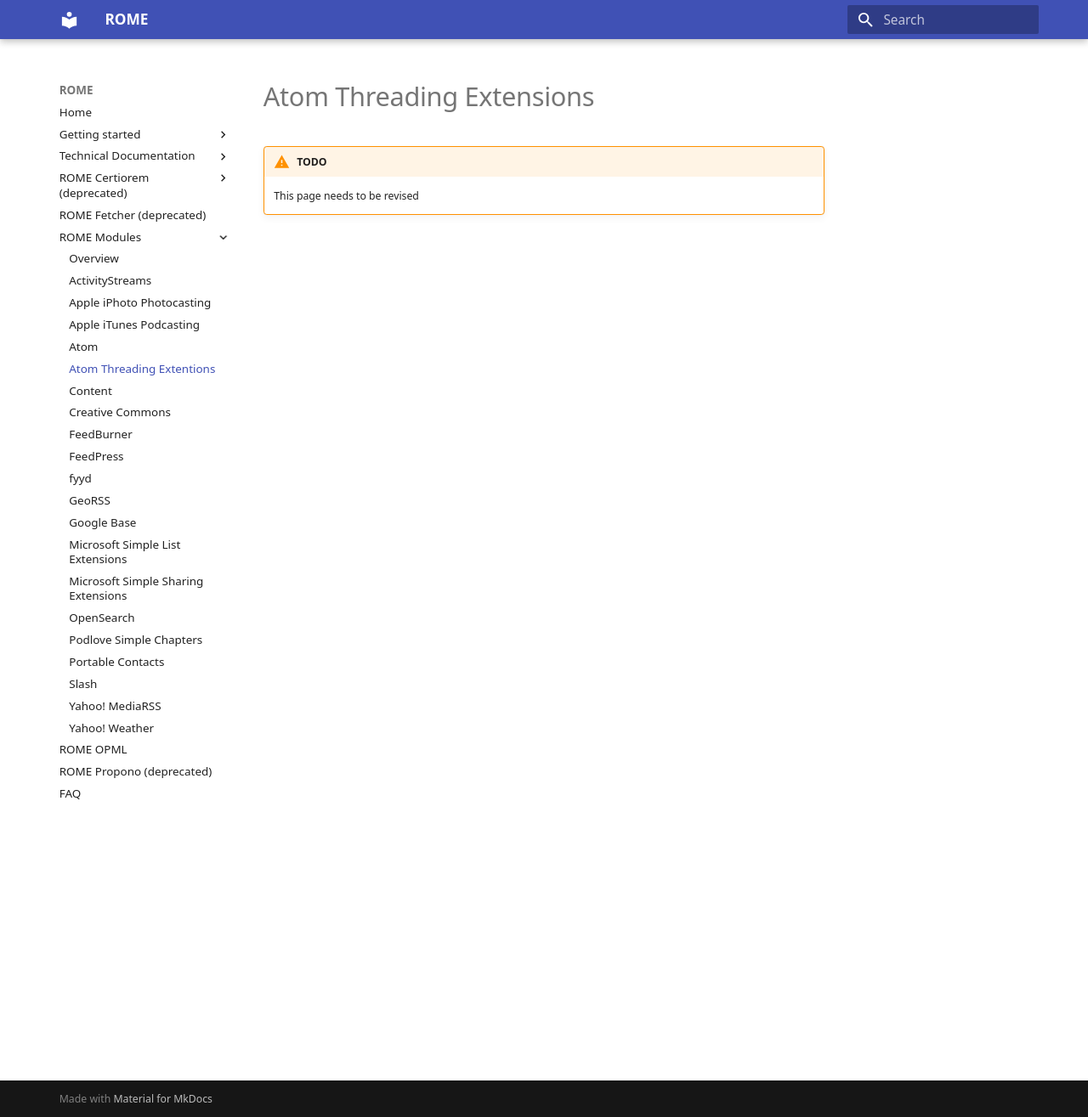
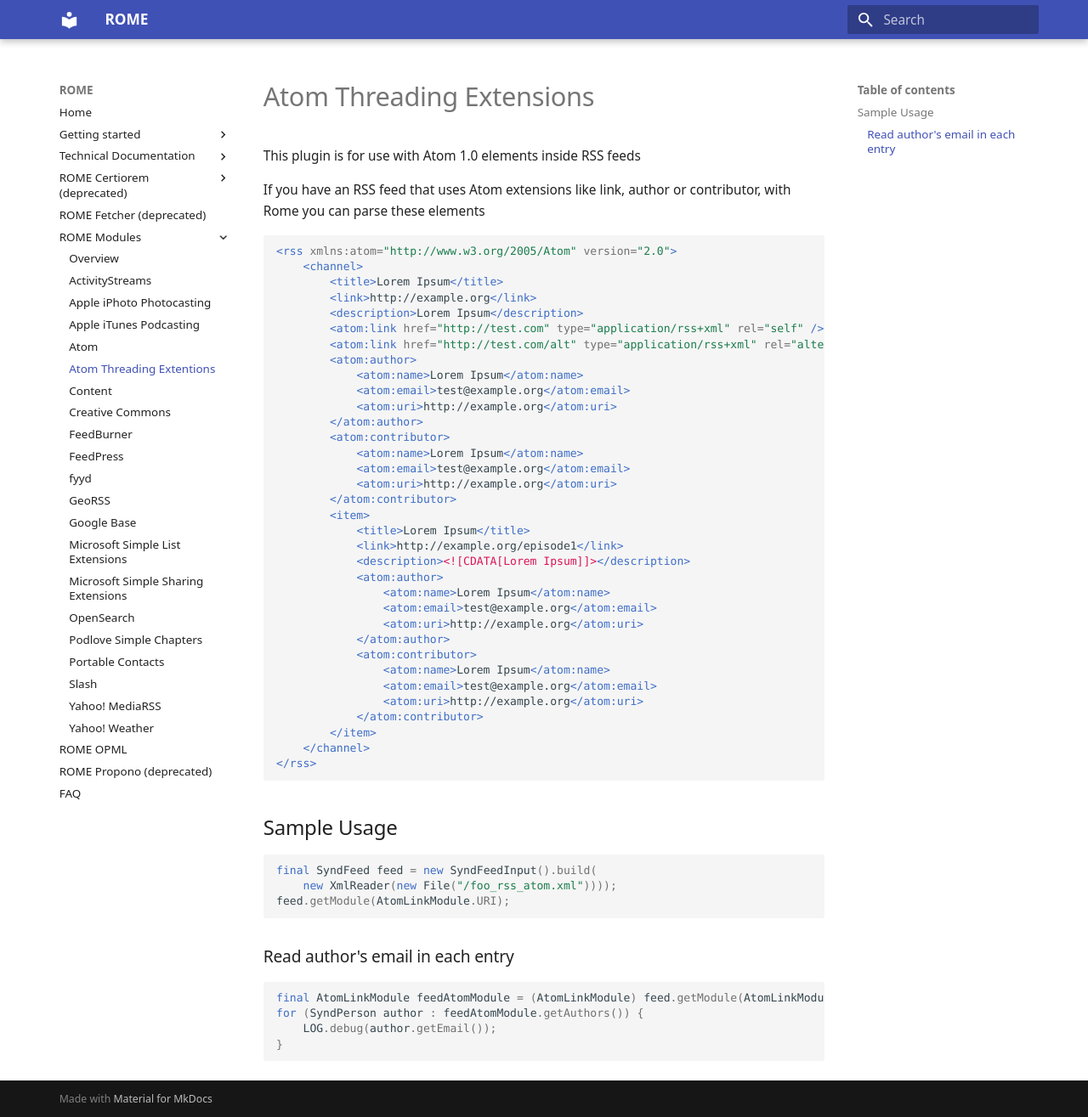
Before and after one commit to rometools/rome-docs, an MkDocs documentation site: the page built from docs/rome-modules/atom-threading-extensions.md, in a window 1280 px wide and 1315 px high. Shown: the whole window at 85% size. Built offline with MkDocs 1.6.1 and Material for MkDocs 9.7.7, drawn with Linux system fonts in a browser that asks for light colours.

Commit message:
atom threading extensions
Signed-off-by: Antonio Santos Izaguirre <antoniosanct@gmail.com>

````diff
--- a/docs/rome-modules/atom-threading-extensions.md
+++ b/docs/rome-modules/atom-threading-extensions.md
@@ -1,4 +1,60 @@
 # Atom Threading Extensions
 
-!!! warning "TODO"
-    This page needs to be revised
+This plugin is for use with Atom 1.0 elements inside RSS feeds
+
+If you have an RSS feed that uses Atom extensions like link, author or
+contributor, with Rome you can parse these elements
+
+```xml
+<rss xmlns:atom="http://www.w3.org/2005/Atom" version="2.0">
+    <channel>
+        <title>Lorem Ipsum</title>
+        <link>http://example.org</link>
+        <description>Lorem Ipsum</description>
+        <atom:link href="http://test.com" type="application/rss+xml" rel="self" />
+        <atom:link href="http://test.com/alt" type="application/rss+xml" rel="alternate" />
+        <atom:author>
+            <atom:name>Lorem Ipsum</atom:name>
+            <atom:email>test@example.org</atom:email>
+            <atom:uri>http://example.org</atom:uri>
+        </atom:author>
+        <atom:contributor>
+            <atom:name>Lorem Ipsum</atom:name>
+            <atom:email>test@example.org</atom:email>
+            <atom:uri>http://example.org</atom:uri>
+        </atom:contributor>
+        <item>
+            <title>Lorem Ipsum</title>
+            <link>http://example.org/episode1</link>
+            <description><![CDATA[Lorem Ipsum]]></description>
+            <atom:author>
+                <atom:name>Lorem Ipsum</atom:name>
+                <atom:email>test@example.org</atom:email>
+                <atom:uri>http://example.org</atom:uri>
+            </atom:author>
+            <atom:contributor>
+                <atom:name>Lorem Ipsum</atom:name>
+                <atom:email>test@example.org</atom:email>
+                <atom:uri>http://example.org</atom:uri>
+            </atom:contributor>
+        </item>
+    </channel>
+</rss>
+```
+
+## Sample Usage
+
+```java
+final SyndFeed feed = new SyndFeedInput().build(
+    new XmlReader(new File("/foo_rss_atom.xml"))));
+feed.getModule(AtomLinkModule.URI);
+```
+
+### Read author's email in each entry
+
+```java
+final AtomLinkModule feedAtomModule = (AtomLinkModule) feed.getModule(AtomLinkModule.URI);
+for (SyndPerson author : feedAtomModule.getAuthors()) {
+    LOG.debug(author.getEmail());
+}
+```
````
